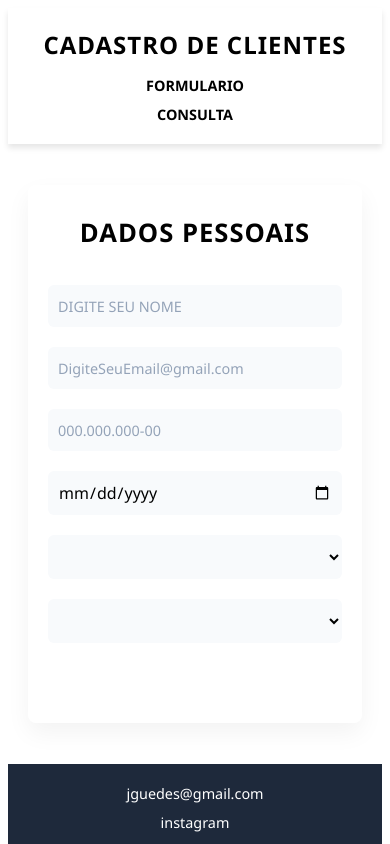
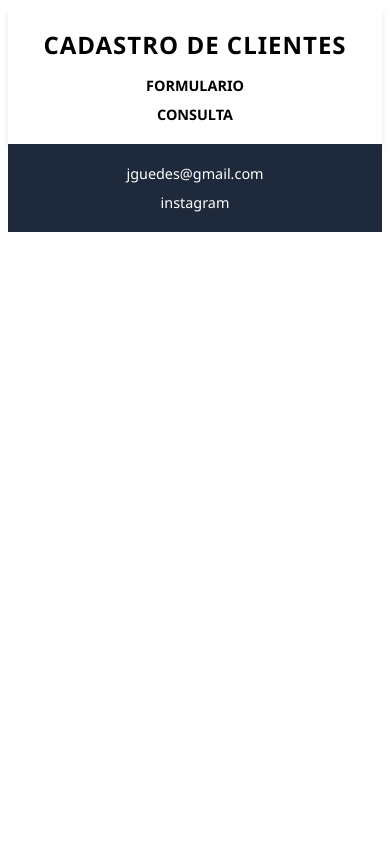
Before and after one commit to JaoToin/CADASTRO-DE-PESSOAS-COM-ANGULAR, an Angular app: page /cadastropessoa in a window 390 px wide. Shown: the top 844 px of the page. Built offline with nearby package versions, Linux system fonts and the light colour scheme.

Commit message:
mesclado o nome na tabela, modificado o css,

```diff
--- a/src/app/app.routes.ts
+++ b/src/app/app.routes.ts
@@ -7,7 +7,7 @@ export const routes: Routes = [
 
     {
         path: '',
-        redirectTo: 'home',
+        redirectTo: 'cadastropessoa',
         pathMatch: 'full'
     },
 
--- a/src/app/cadastro-pessoa/cadastro-pessoa.css
+++ b/src/app/cadastro-pessoa/cadastro-pessoa.css
@@ -121,6 +121,7 @@ nav a:hover {
     background-color: #F8FAFC;
     transition: all 0.3s ease;
     outline: none;
+    color: black;
 }
 
 /* Efeito ao focar ou passar o mouse nos inputs */
@@ -177,12 +178,12 @@ button{
     margin: 0% 25% 0% 25%;
     border-radius: 25px;
     border: none;
-    background-color: var(--cor-secundaria);
+    background-color: #1e3a8a;
     color: #FFFFFF;
 }
 
 button:hover{
-    background-color: #1E3A8A;
+    background-color: #b4c3eb;
     transform:translateY(-2px);
 
 }
--- a/src/app/cadastro-pessoa/cadastro-pessoa.html
+++ b/src/app/cadastro-pessoa/cadastro-pessoa.html
@@ -27,7 +27,7 @@
 
                 <select name="uf" id="uf" name="uf" [(ngModel)]="uf">
 
-                    <option value="UF">UF</option>
+                    <option value="UF" disabled selected>UF</option>
                     <option value="SE">SERGIPE </option>
                     <option value="BH"> BAIHA </option>
                     <option value="CE"> CEARÁ </option>
@@ -36,7 +36,7 @@
 
                 <select name="municipio" id="municipio" [(ngModel)]="mu">
 
-                    <option value="MU">MUNICIPIO</option>
+                    <option value="MU" disabled selected>MUNICIPIO</option>
                     <option value="ST-AM">SANTO AMARO</option>
                     <option value="SA-CRS">SÃO CRISTOVÃO</option>
                     <option value="ARA">ARACAJU</option>
--- a/src/app/consulta/consulta.html
+++ b/src/app/consulta/consulta.html
@@ -3,8 +3,8 @@
     <header>
         <h3>TABELA DE CONSULTA</h3>
         <nav>
-            <a href="#" routerLink="/cadastropessoa/">FORMULARIO</a>
-            <a href="consulta.html">CONSULTA</a>
+            <a href="#" routerLink="/cadastropessoa">FORMULARIO</a>
+            <a href="#" routerLink="/consulta" >CONSULTA</a>
         </nav>
     </header>
 
@@ -50,7 +50,7 @@
                 } @empty {
                     <tr>
                         <!-- colspan="2" faz a mensagem ocupar as duas colunas -->
-                        <td colspan="2" style="text-align: center;">NENHUMA PESSOA CADASTRADA</td>
+                        <td colspan="8" style="text-align: center;">NENHUMA PESSOA CADASTRADA</td>
                     </tr>
                 }
 
--- a/src/app/home/home.css
+++ b/src/app/home/home.css
@@ -0,0 +1,124 @@
+/* ==========================================================================
+   VARIÁVEIS DE CORES (Paleta Profissional)
+   ========================================================================== */
+   :root {
+    --cor-fundo: #F3F4F6;        /* Cinza muito claro para o fundo da página */
+    --cor-card: #FFFFFF;         /* Branco para o fundo do formulário */
+    --cor-primaria: #1E3A8A;     /* Azul marinho profundo (cores de sistemas) */
+    --cor-secundaria: #3B82F6;   /* Azul claro para destaques e hovers */
+    --cor-texto: #334155;        /* Cinza escuro para leitura confortável */
+    --cor-borda: #CBD5E1;        /* Cinza claro para bordas dos inputs */
+    --cor-texto-claro: #FFFFFF;  /* Branco para textos no header/footer */
+}
+
+/* ==========================================================================
+   RESET BÁSICO E ESTRUTURA GERAL
+   ========================================================================== */
+* {
+    margin: 0;
+    padding: 0;
+    box-sizing: border-box;
+    font-family: 'Segoe UI', Tahoma, Geneva, Verdana, sans-serif;
+}
+
+body {
+    background-color: var(--cor-fundo);
+    color: var(--cor-texto);
+}
+
+/* Container principal para manter o footer sempre no final */
+#geral {
+    display: flex;
+    flex-direction: column;
+    min-height: 100vh;
+}
+
+/* ==========================================================================
+   CABEÇALHO (HEADER) E NAVEGAÇÃO
+   ========================================================================== */
+header {
+    background-color: var(--cor-primaria);
+    color: var(--cor-texto-claro);
+    padding: 20px 40px;
+    display: flex;
+    justify-content: space-between;
+    align-items: center;
+    box-shadow: 0 4px 6px rgba(0, 0, 0, 0.1);
+}
+
+header h3 {
+    font-size: 1.5em;
+    letter-spacing: 1px;
+}
+
+nav a {
+    color: var(--cor-texto-claro);
+    text-decoration: none;
+    margin-left: 20px;
+    font-weight: 600;
+    font-size: 0.9em;
+    transition: color 0.3s;
+}
+
+nav a:hover {
+    color: var(--cor-secundaria);
+}
+
+
+
+
+
+
+
+
+
+/* ==========================================================================
+   RODAPÉ (FOOTER)
+   ========================================================================== */
+   footer {
+    background-color: #1E293B; /* Cinza bem escuro/azulado */
+    color: var(--cor-texto-claro);
+    text-align: center;
+    padding: 20px;
+    display: flex;
+    flex-direction: column;
+    gap: 10px;
+}
+
+footer h4 {
+    font-weight: 400;
+    font-size: 0.9em;
+    color: #FFFFFF;
+}
+
+footer a {
+    color: var(--cor-secundaria);
+    text-decoration: none;
+    font-size: 0.9em;
+    transition: color 0.3s;
+    color: #FFFFFF;
+}
+
+footer a:hover {
+    color: #3B82F6;
+}
+
+
+@media (max-width: 768px) {
+  header {
+      flex-direction: column;
+      gap: 15px;
+      text-align: center;
+      padding: 20px;
+  }
+
+  nav {
+      display: flex;
+      flex-direction: column;
+      gap: 10px;
+  }
+
+  nav a {
+      margin-left: 0;
+  }
+}
--- a/src/app/home/home.html
+++ b/src/app/home/home.html
@@ -0,0 +1,25 @@
+<div id="geral">
+  <header>
+      <h3>CADASTRO DE CLIENTES</h3>
+      <nav>
+
+          <a href="#" routerLink="/cadastropessoa">FORMULARIO</a>
+
+          <a href="#" routerLink="../consulta/">CONSULTA</a>
+
+      </nav>
+  </header>
+
+
+
+
+
+
+
+
+
+  <footer>
+    <h4>jguedes@gmail.com</h4>
+    <a href="https://instagram/jao_guedesxs">instagram</a>
+ </footer>
+</div>
```
